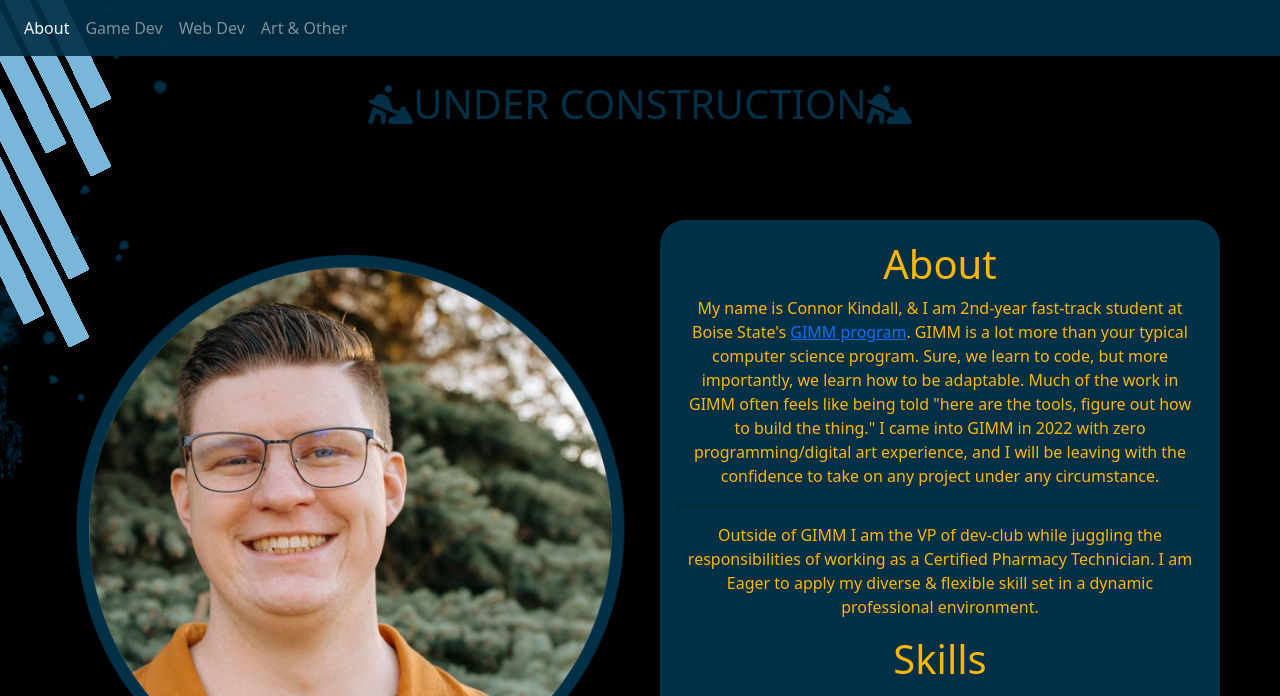
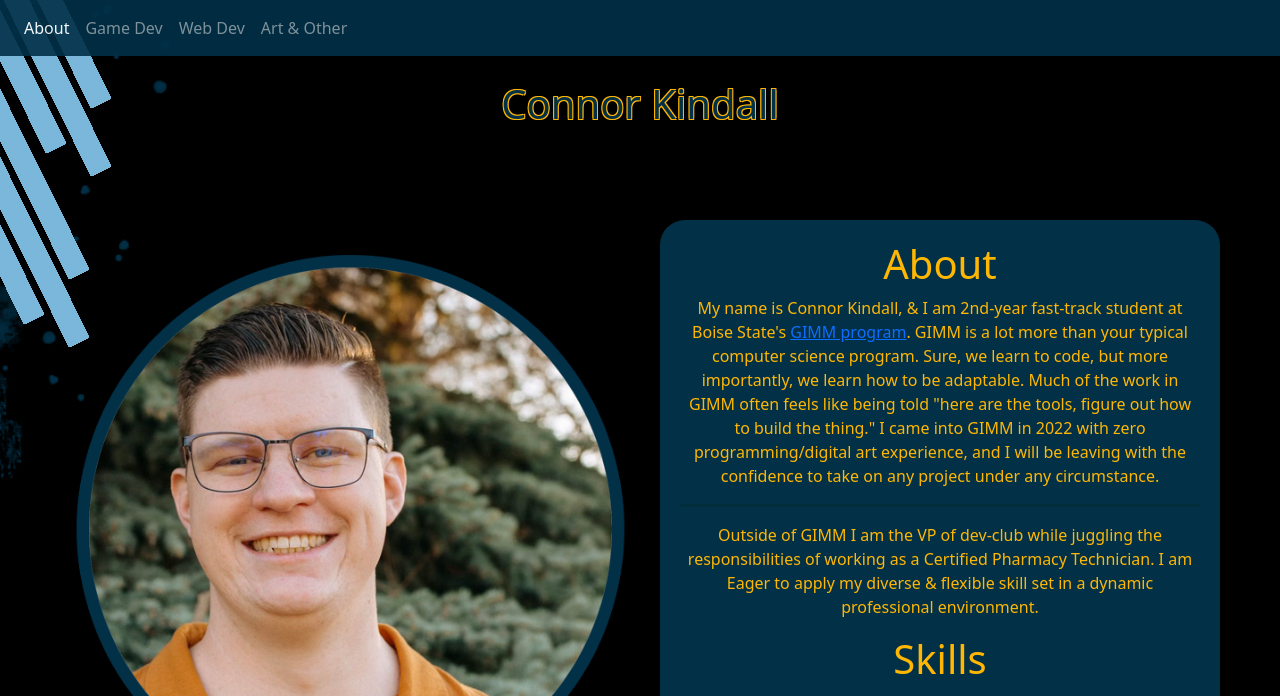
Before and after one commit to Killerconman311/Killerconman311.github.io, a plain HTML site: page index.html in a window 1280 px wide. Shown: the top 696 px of the page. Drawn offline with nearby package versions, Linux system fonts and the light colour scheme.

Commit message:
format
format

```diff
--- a/harryStylesHeet.css
+++ b/harryStylesHeet.css
@@ -113,8 +113,12 @@ h3{
 .leftAlign {
     text-align: left;
 }
-#title{
+#title {
     color: #023047;
+    text-shadow: -1px -1px 0 #FFB703,
+                 1px -1px 0 #FFB703,
+                 -1px 1px 0 #FFB703,
+                 1px 1px 0 #FFB703;
 }
 /* style stuff for bio/headshot below */
 #head{
--- a/index.html
+++ b/index.html
@@ -45,8 +45,7 @@
         </div>
     </nav>
     &nbsp;
-    <h1 id="title" class="centerAlign"> <i class="fa-solid fa-person-digging"></i>UNDER CONSTRUCTION<i
-            class="fa-solid fa-person-digging"></i></h1>
+    <h1 id="title" class="centerAlign"> Connor Kindall </h1>
     &nbsp;
     <div class="container-fluid">
         <div class="row bioPad">
```
Also changed, not shown: gameDev.html (+1 -0 lines).
